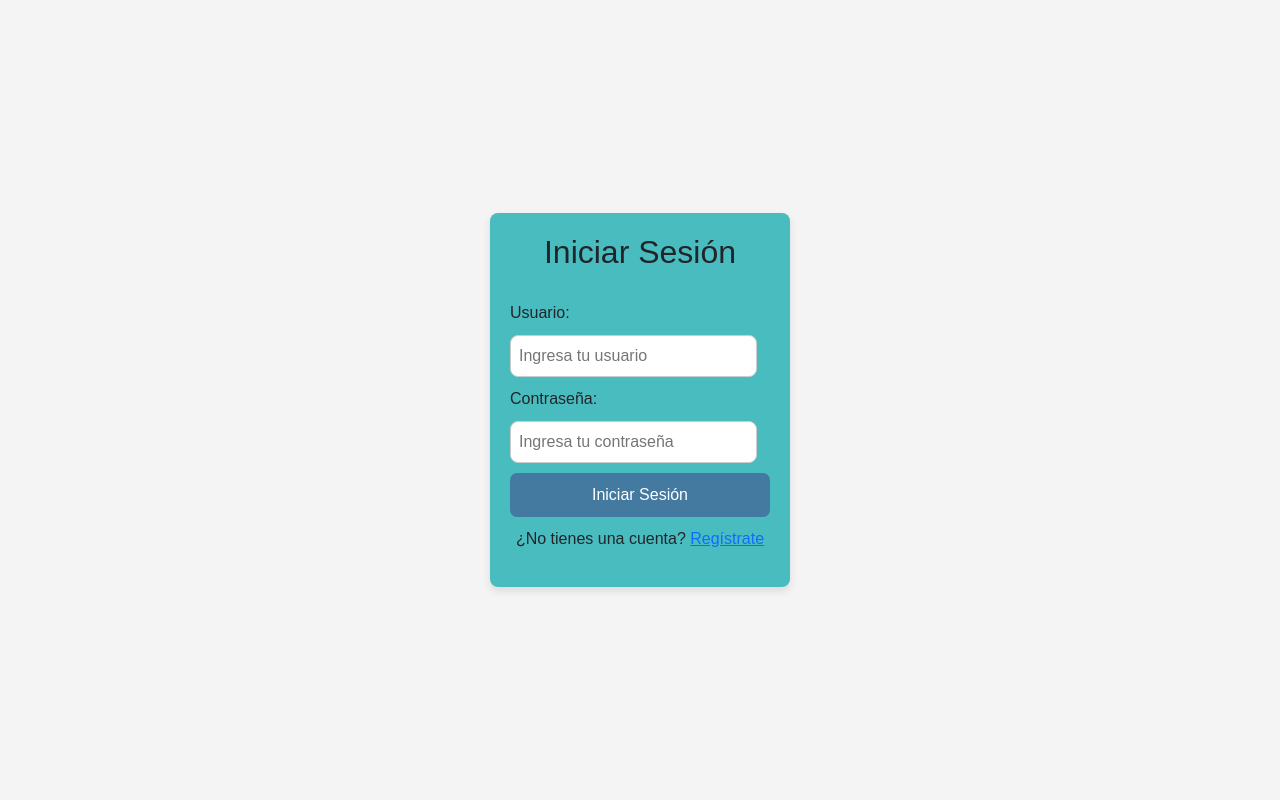
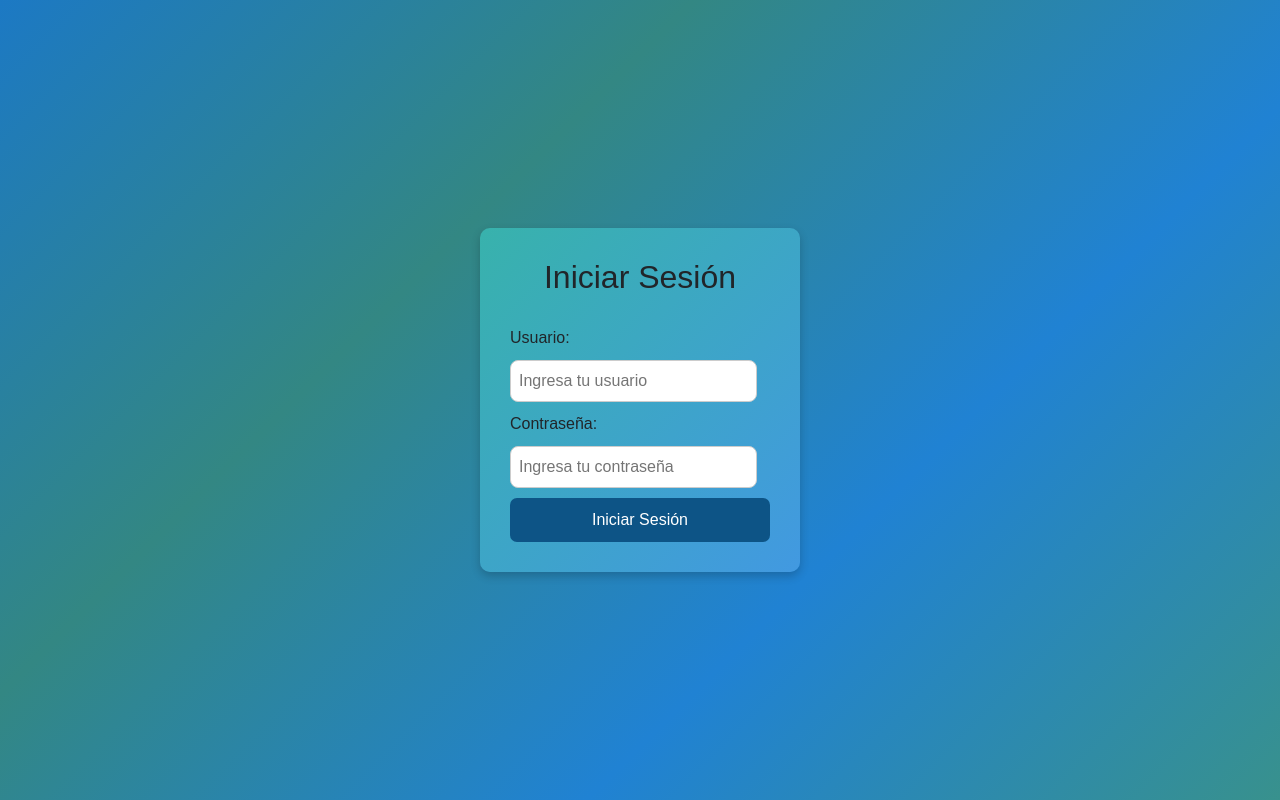
Before and after one commit to keilaflores889/proyecto-lp3, a Flask app: page /login in a window 1280 px wide. Run offline with Flask 3, Linux system fonts and the light colour scheme; some libraries are stand-ins or nearby versions.

Commit message:
cambios en el login

```diff
--- a/app/__init__.py
+++ b/app/__init__.py
@@ -150,6 +150,17 @@ version1 = '/api/v1'
 app.register_blueprint(diagapi, url_prefix=version1)
 
 
+
+
+
+
+
+
+
 @app.route('/login')
 def login():
     return render_template('login-index.html')
+
+@app.route('/vista')
+def vista():
+    return render_template('vista-index.html')
--- a/app/rutas/login/templates/login-index.html
+++ b/app/rutas/login/templates/login-index.html
@@ -10,7 +10,7 @@
     <style>
         body {
             font-family: Arial, sans-serif;
-            background-color: #f4f4f4;  /* Color de fondo de la página */
+            background: linear-gradient(135deg, #1c79c4, #338783, #2082d3, #38918d);  /* Color de fondo de la página */
             display: flex;
             justify-content: center;
             align-items: center;
@@ -18,11 +18,12 @@
             margin: 0;
         }
         .login-container {
-            background-color: rgb(73, 188, 192); /* Color de fondo del container */
-            padding: 20px;
-            border-radius: 8px;
-            box-shadow: 0 4px 8px rgba(0, 0, 0, 0.1);
-            width: 300px;
+            background: linear-gradient(135deg, #38B2AC, #4299E1);  /* Degradado de colores turquesa y azul */
+            padding: 30px;
+            border-radius: 10px;
+            box-shadow: 0px 4px 10px rgba(0, 0, 0, 0.2);  /* Sombra */
+            width: 320px;
+            text-align: left;
         }
 
         .login-container h2 {
@@ -42,7 +43,7 @@
         .login-container input[type="submit"] {
             width: 100%;
             padding: 10px;
-            background-color: #457aa0;
+            background-color: #0d5486;
             color: white;
             border: none;
             border-radius: 7px;
@@ -50,7 +51,7 @@
         }
 
         .login-container input[type="submit"]:hover {
-            background-color: #21608d;
+            background-color: #0c3756;
         }
 
         .login-container .message {
@@ -62,7 +63,8 @@
 <body>
     <div class="login-container">
         <h2>Iniciar Sesión</h2>
-        <form action="/login" method="POST">
+
+        <form action="{{ url_for('vista') }}" method="POST" onsubmit="return redirectToPage();">
             <label for="username">Usuario:</label>
             <input type="text" id="username" name="username" placeholder="Ingresa tu usuario" required>
 
@@ -72,10 +74,14 @@
             <input type="submit" value="Iniciar Sesión">
         </form>
 
-        <div class="message">
-            <p>¿No tienes una cuenta? <a href="/register">Regístrate</a></p>
-        </div>
-    </div>
+    <script>
+        function redirectToPage() {
+            // Aquí puedes poner la URL a la que deseas redirigir
+            window.location.href = "{{ url_for('vista.vistaIndex') }}"; // Reemplaza 'nueva_pagina' por la ruta deseada
+            return false; // Evita el envío del formulario
+        }
+    </script>
+ </div>
 
 </body>
 </html>
```
Also changed, not shown: app/templates/base.html (+4 -4 lines).
